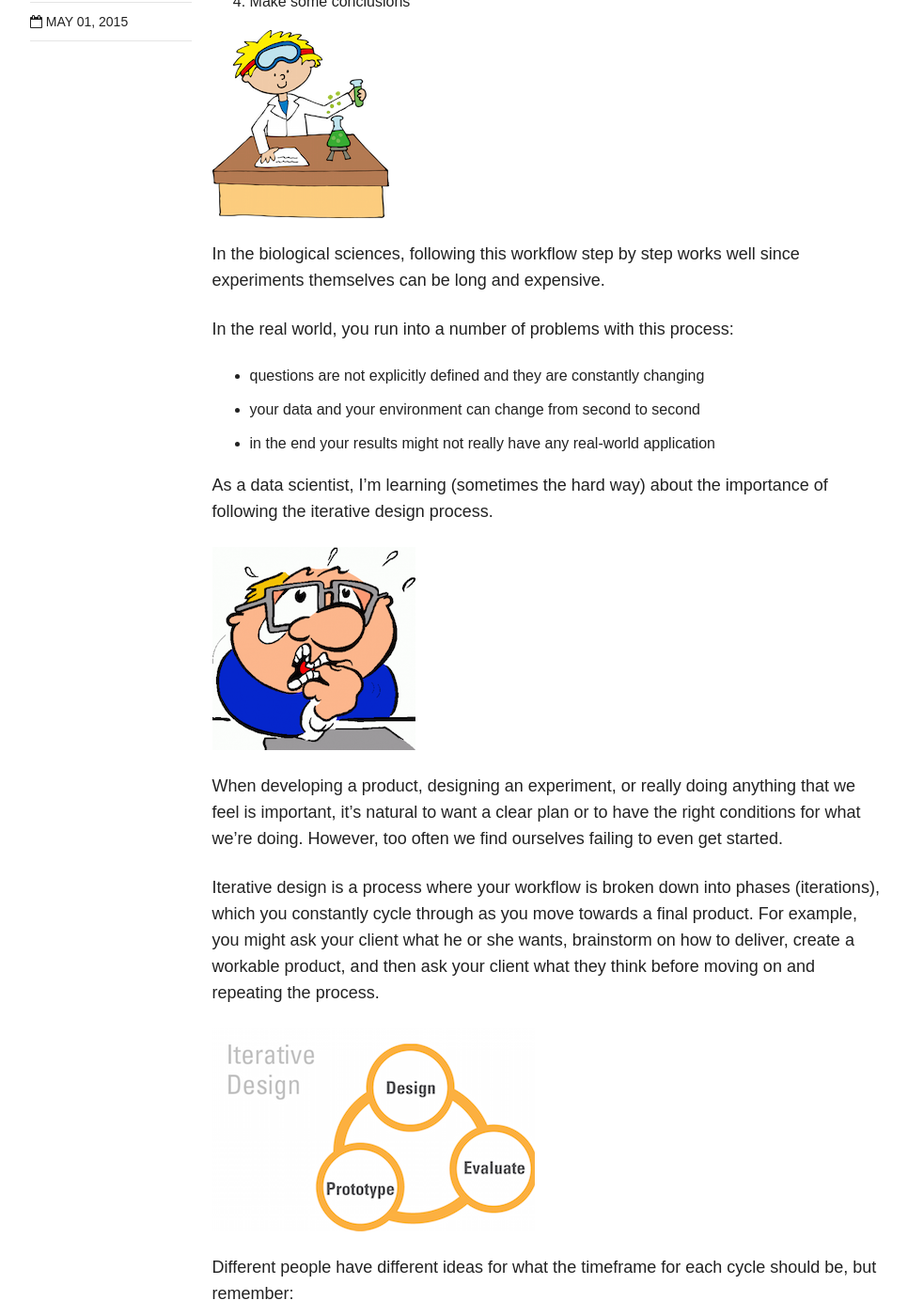
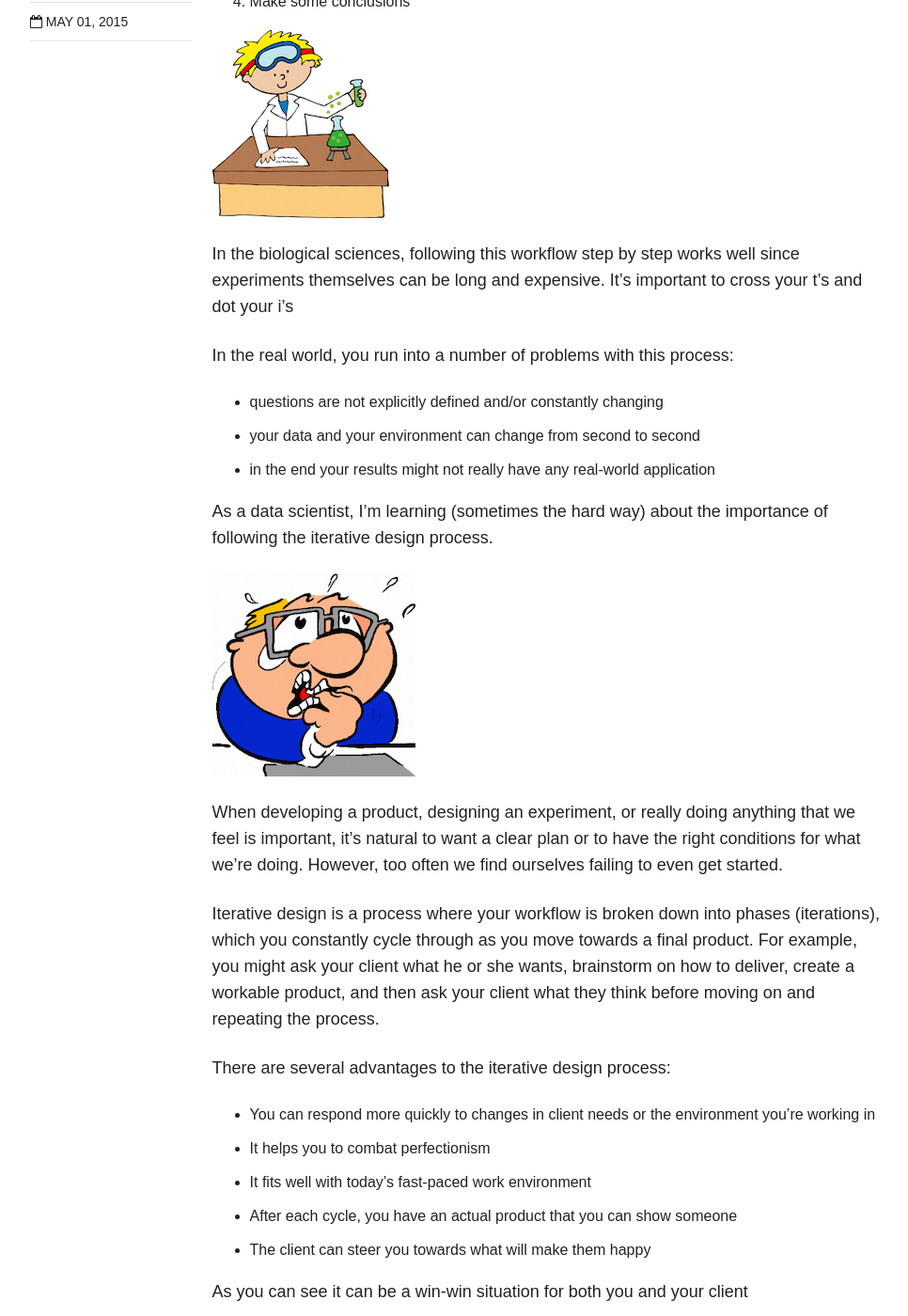
Before and after one commit to ajschumacher/dshincd.github.io, a Jekyll site: the page built from _posts/blog/2015-05-01-design-process.md, in a window 1280 px wide and 1400 px high, scrolled down 817 px. Shown: the whole window at 94% size, without its empty margins (154-1120 px from the left). Built offline with Jekyll 4.4.1, drawn with Linux system fonts in a browser that asks for light colours; nearby versions of some CDN libraries; some of the changed text lies outside the part shown.

Commit message:
new post

```diff
--- a/_posts/blog/2015-05-01-design-process.md
+++ b/_posts/blog/2015-05-01-design-process.md
@@ -12,21 +12,20 @@ date: 2015-05-01
 
 Having come from a hard sciences background, I find myself approaching a problem in more or less the same order.
 
-1. Ask myself what is the question?
+1. What is the question?
 2. Try to guess at an answer
 3. Test the guess using whatever available methods
 4. Make some conclusions
 
 ![Scientist](/images/scientist.png)
 
-In the biological sciences, following this workflow step by step works well since experiments themselves can be long and expensive.
+In the biological sciences, following this workflow step by step works well since experiments themselves can be long and expensive. It's important to cross your t's and dot your i's
 
 In the real world, you run into a number of problems with this process:
-<ul>
-<li> questions are not explicitly defined and they are constantly changing</li>
-<li> your data and your environment can change from second to second</li>
-<li> in the end your results might not really have any real-world application</li>
-</ul>
+
+* questions are not explicitly defined and/or constantly changing
+* your data and your environment can change from second to second
+* in the end your results might not really have any real-world application
 
 As a data scientist, I'm learning (sometimes the hard way) about the importance of following the iterative design process.
 
@@ -36,16 +35,26 @@ When developing a product, designing an experiment, or really doing anything tha
 
 Iterative design is a process where your workflow is broken down into phases (iterations), which you constantly cycle through as you move towards a final product. For example, you might ask your client what he or she wants, brainstorm on how to deliver, create a workable product, and then ask your client what they think before moving on and repeating the process.
 
+There are several advantages to the iterative design process:
+
+* You can respond more quickly to changes in client needs or the environment you're working in
+* It helps you to combat perfectionism
+* It fits well with today's fast-paced work environment
+* After each cycle, you have an actual product that you can show someone
+* The client can steer you towards what will make them happy
+
+As you can see it can be a win-win situation for both you and your client
+
 ![Iterative Design Process](/images/iterative_design.png)
 
 Different people have different ideas for what the timeframe for each cycle should be, but remember:
 
-<ul>
-<li> We are not perfect- it's okay to fail</li>
-<li> Less is more </li>
-<li> Something is better than nothing </li>
-</ul>
+* We are not perfect- it's okay to fail
+* Less is more
+* Something is better than nothing
 
 [Three reasons to start designing iteratively](http://www.andersramsay.com/2009/03/01/three-reasons-to-start-designing-iteratively/)
 
 [Agile methodology](http://agilemethodology.org/)
+
+Now, let me go edit my blog post again.
```
